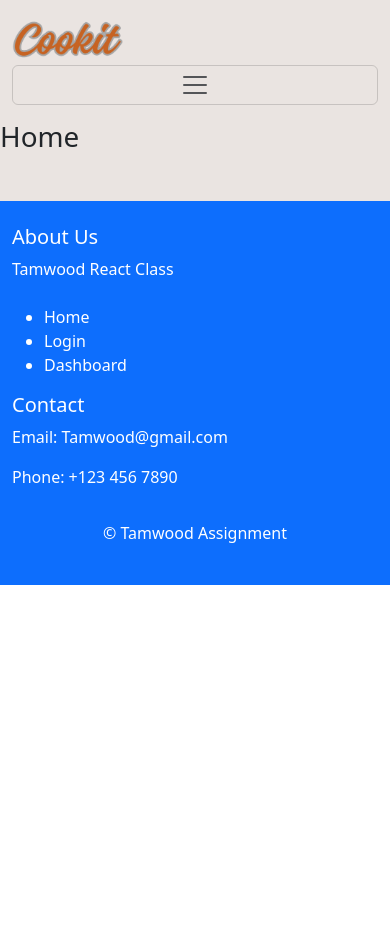
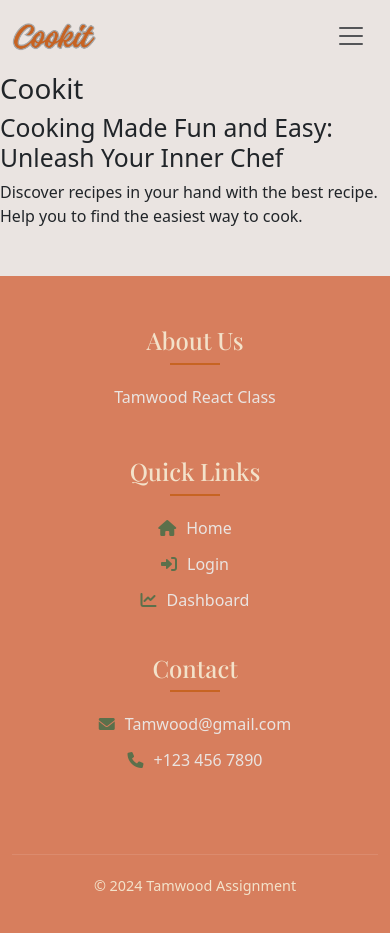
Before and after one commit to joyy-frontend/recipe-book, a React (Create React App) app: page / in a window 390 px wide. Before the commit the page ends 844 px from the top, so only its background shows below. Built offline with nearby package versions, Linux system fonts and the light colour scheme; a web font is replaced by a local one.

Commit message:
feat: footer styling and hamburger for navbar

```diff
--- a/src/Custom.css
+++ b/src/Custom.css
@@ -18,7 +18,38 @@
     background-color: var(--bg-light);
 }
 
+html,
+body,
+#root {
+    height: 100%;
+    margin: 0;
+}
+
+.master-container {
+    min-height: 100vh;
+    display: flex;
+    flex-direction: column;
+}
+
+.main-content {
+    flex: 1 0 auto;
+    width: 100%;
+    padding-bottom: 2rem; /* footer와의 간격 */
+}
+
 /* navbar */
+.navbar-header {
+    display: flex;
+    justify-content: space-between;
+    align-items: center;
+    width: 100%;
+}
+
+.nav-logo {
+    height: 40px;
+    width: auto;
+}
+
 .navbar {
     font-family: var(--main-font);
     font-weight: 400;
@@ -26,9 +57,17 @@
     padding: 15px 0;
 }
 
-.nav-logo {
-    height: 40px;
-    width: auto;
+.navbar-toggler {
+    border: none;
+    text-align: right;
+}
+
+.navbar-toggler:hover,
+.navbar-toggler:focus {
+    background-color: transparent !important;
+    border: none !important;
+    box-shadow: none !important;
+    outline: none !important;
 }
 
 .navbar-nav .nav-link {
@@ -217,3 +256,123 @@
     margin-right: 10px;
     color: var(--light-green);
 }
+
+/* footer */
+.footer-container {
+    background-color: var(--light-orange);
+    color: white;
+    padding: 50px 0 20px;
+    margin-top: 50px;
+    flex-shrink: 0;
+    margin-top: auto;
+}
+
+.footer-section {
+    margin-bottom: 30px;
+}
+
+.footer-title {
+    font-family: var(--sub-font);
+    font-size: 1.5rem;
+    margin-bottom: 20px;
+    color: var(--bg-beige);
+    position: relative;
+    padding-bottom: 10px;
+}
+
+.footer-title::after {
+    content: '';
+    position: absolute;
+    left: 0;
+    bottom: 0;
+    width: 50px;
+    height: 2px;
+    background-color: var(--deep-orange);
+}
+
+.footer-text {
+    color: var(--bg-light);
+    line-height: 1.6;
+}
+
+.footer-links {
+    list-style: none;
+    padding: 0;
+    margin: 0;
+}
+
+.footer-links i {
+    color: var(--light-green);
+}
+
+.footer-links li {
+    margin-bottom: 12px;
+}
+
+.footer-links a {
+    color: var(--bg-light);
+    text-decoration: none;
+    transition: color 0.3s ease;
+    display: flex;
+    align-items: center;
+    gap: 10px;
+}
+
+.footer-links a:hover {
+    color: var(--light-green);
+}
+
+.footer-contact {
+    list-style: none;
+    padding: 0;
+    margin: 0;
+}
+
+.footer-contact li {
+    display: flex;
+    align-items: center;
+    gap: 10px;
+    margin-bottom: 12px;
+    color: var(--bg-light);
+}
+
+.footer-contact i {
+    color: var(--light-green);
+}
+
+.footer-bottom {
+    text-align: center;
+    margin-top: 40px;
+    padding-top: 20px;
+    border-top: 1px solid rgba(255,255,255,0.1);
+    color: var(--bg-beige);
+    font-size: 0.9rem;
+}
+
+
+@media (max-width: 768px) {
+    .navbar-nav {
+        text-align: center;
+    }
+
+    .nav-logo {
+        height: 30px;
+    }
+
+    .footer-section {
+        text-align: center;
+    }
+
+    .footer-title::after {
+        left: 50%;
+        transform: translateX(-50%);
+    }
+
+    .footer-links a {
+        justify-content: center;
+    }
+
+    .footer-contact li {
+        justify-content: center;
+    }
+}
--- a/src/pages/Footer.js
+++ b/src/pages/Footer.js
@@ -1,43 +1,53 @@
 import { Link } from "react-router-dom";
+import "../Custom.css";
 
 export default function Footer() {
   return (
-    <footer className="bg-primary mt-5 text-white py-4">
+    <footer className="footer-container">
       <div className="container">
         <div className="row">
-        <div className="col-md-4">
-                <h5>About Us</h5>
-                <p>Tamwood React Class</p>
-            </div>
-            <div className="col-md-4">
-            <ul className="me-auto mt-2 mt-lg-0">
-              <li className="nav-item">
-                <Link className="nav-link" to="/" aria-current="page">
-                  Home
+          <div className="col-md-4 footer-section">
+            <h5 className="footer-title">About Us</h5>
+            <p className="footer-text">Tamwood React Class</p>
+          </div>
+          <div className="col-md-4 footer-section">
+            <h5 className="footer-title">Quick Links</h5>
+            <ul className="footer-links">
+              <li>
+                <Link to="/">
+                  <i className="fas fa-home"></i> Home
                 </Link>
               </li>
-              <li className="nav-item">
-                <Link className="nav-link" to="/login" aria-current="page">
-                  Login
+              <li>
+                <Link to="/login">
+                  <i className="fas fa-sign-in-alt"></i> Login
                 </Link>
               </li>
-              <li className="nav-item">
-                <Link className="nav-link" to="/dash" aria-current="page">
-                  Dashboard
+              <li>
+                <Link to="/dash">
+                  <i className="fas fa-chart-line"></i> Dashboard
                 </Link>
               </li>
             </ul>
           </div>
-          <div className="col-md-4">
-            <h5>Contact</h5>
-            <p>Email: Tamwood@gmail.com</p>
-            <p>Phone: +123 456 7890</p>
+          <div className="col-md-4 footer-section">
+            <h5 className="footer-title">Contact</h5>
+            <ul className="footer-contact">
+              <li>
+                <i className="fas fa-envelope"></i>
+                <span>Tamwood@gmail.com</span>
+              </li>
+              <li>
+                <i className="fas fa-phone"></i>
+                <span>+123 456 7890</span>
+              </li>
+            </ul>
           </div>
         </div>
-        <div className="text-center mt-3">
-          <p>© Tamwood Assignment</p>
+        <div className="footer-bottom">
+          <p>© {new Date().getFullYear()} Tamwood Assignment</p>
         </div>
-        </div>
+      </div>
     </footer>
   );
 }
--- a/src/pages/Home.js
+++ b/src/pages/Home.js
@@ -1,5 +1,11 @@
 export default function Home() {
     return (
-        <h1>Home</h1>
+        <>
+            <h1>Cookit</h1>
+            <div className="header">
+                <h2>Cooking Made Fun and Easy: Unleash Your Inner Chef</h2>
+                <p>Discover recipes in your hand with the best recipe. Help you to find the easiest way to cook.</p>
+            </div>
+        </>
     );
 }
--- a/src/pages/Master.js
+++ b/src/pages/Master.js
@@ -12,10 +12,12 @@ export default function Master({ isLoggedIn, user, onLogout }) {
     };
 
     return (
-        <>
+        <div className="master-container">
             <Navbar isLoggedIn={isLoggedIn} onLogout={handleLogout} />
-            <Outlet />
+            <main className="main-content">
+                <Outlet />
+            </main>
             <Footer />
-        </>
+        </div>
     );
 }
--- a/src/pages/Navbar.js
+++ b/src/pages/Navbar.js
@@ -1,21 +1,26 @@
 import { Link } from "react-router-dom";
 import "../Custom.css";
 import logo from "../assets/images/logo.png";
+
 export default function Navbar({ isLoggedIn, onLogout }) {
   return (
     <nav className="navbar navbar-expand-sm navbar-light">
       <div className="container">
-        {/* 로고 */}
-        <Link className="navbar-brand" to="/">
-          <img src={logo} alt="logo" className="nav-logo" />
-        </Link>
+      <div className="navbar-header">  {/* logo and hamburger */}
+          <Link className="navbar-brand" to="/">
+            <img src={logo} alt="logo" className="nav-logo" />
+          </Link>
+          <button
+            className="navbar-toggler"
+            type="button"
+            data-bs-toggle="collapse"
+            data-bs-target="#navbarNav"
+          >
+            <span className="navbar-toggler-icon"></span>
+          </button>
+        </div>
 
-        {/* 햄버거 버튼 */}
-        <button className="navbar-toggler" type="button" data-bs-toggle="collapse" data-bs-target="#navbarNav">
-          <span className="navbar-toggler-icon"></span>
-        </button>
-
-        {/* 네비게이션 메뉴 */}
+        {/* nav menu */}
         <div className="collapse navbar-collapse" id="navbarNav">
           <ul className="navbar-nav ms-auto align-items-center">  {/* ms-auto로 오른쪽 정렬 */}
             <li className="nav-item">
@@ -32,7 +37,7 @@ export default function Navbar({ isLoggedIn, onLogout }) {
               <>
                 <li className="nav-item">
                   <Link className="nav-link" to="/mypage">
-                    My Page
+                    MyPage
                   </Link>
                 </li>
                 <li className="nav-item">
```
Also changed, not shown: src/components/Formcomponent.js (indentation only).
